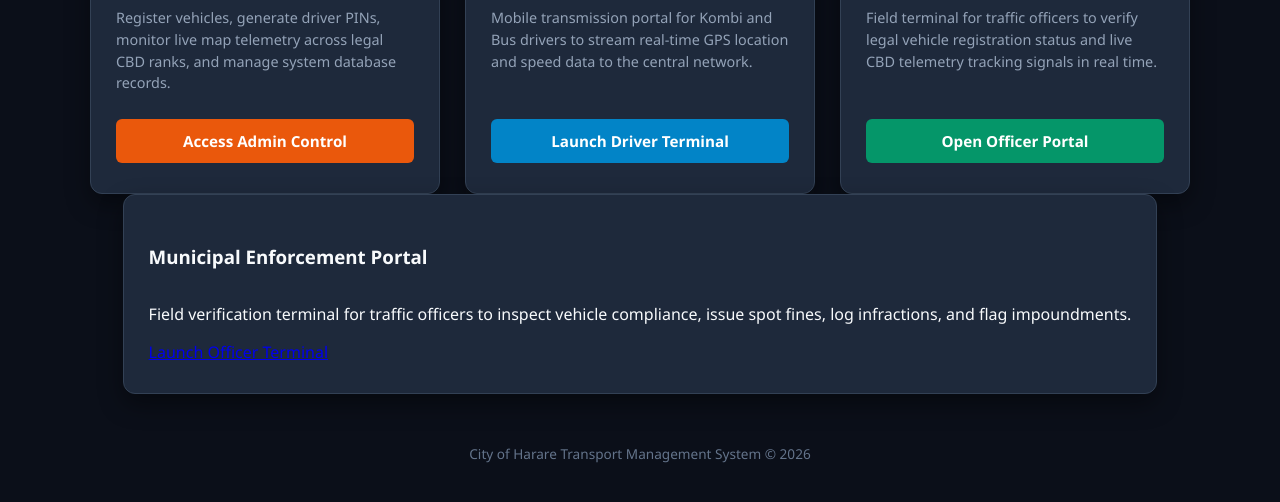
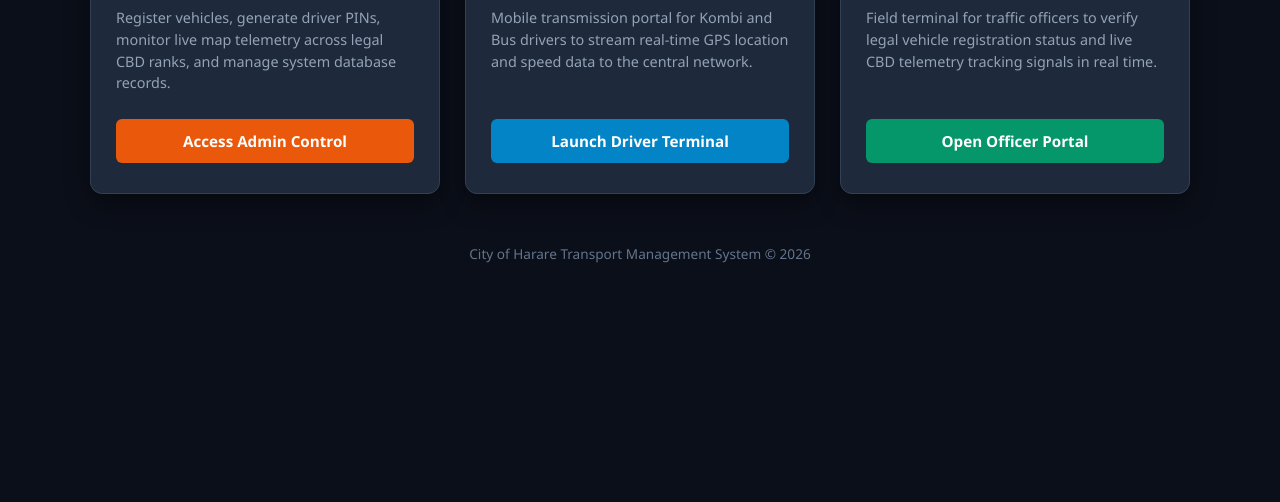
Before and after one commit to Tinomambo/harare-transit-tracker, a website: page public/index.html in a window 1280 px wide. Shown: the part 438-940 px from the top of the page. After the commit the page ends 800 px from the top, so only its background shows below. Drawn offline with Linux system fonts and the light colour scheme.

```diff
--- a/public/index.html
+++ b/public/index.html
@@ -157,16 +157,11 @@
                 <div class="card-title">Enforcement Verification</div>
                 <div class="card-desc">Field terminal for traffic officers to verify legal vehicle registration status and live CBD telemetry tracking signals in real time.</div>
             </div>
-            <a href="/enforcement.html" class="btn-link btn-enforcement">Open Officer Portal</a>
+            <a href="/officer.html"  class="btn-link btn-enforcement">Open Officer Portal</a>
         </div>
 
     </div>
-    <!-- 3. Municipal Officer Portal Card (NEW) -->
-        <div class="card">
-            <h3>Municipal Enforcement Portal</h3>
-            <p>Field verification terminal for traffic officers to inspect vehicle compliance, issue spot fines, log infractions, and flag impoundments.</p>
-            <a href="/officer.html" class="btn btn-officer">Launch Officer Terminal</a>
-        </div>
+
 
     <div class="footer">
         City of Harare Transport Management System &copy; 2026
```
